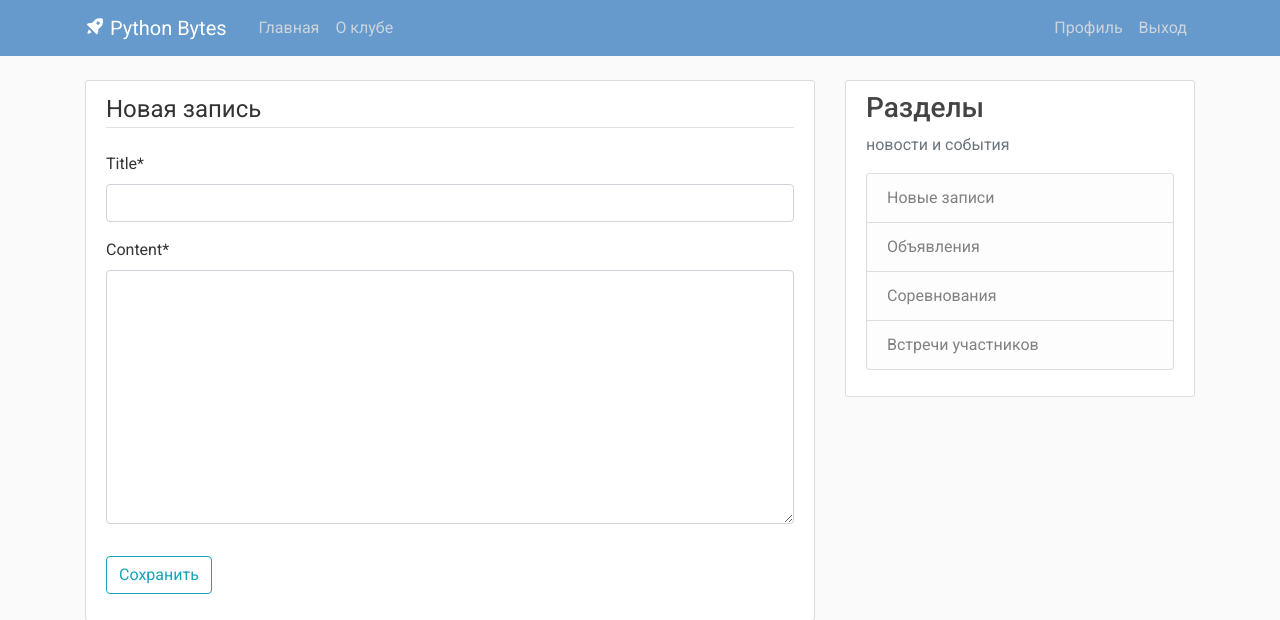
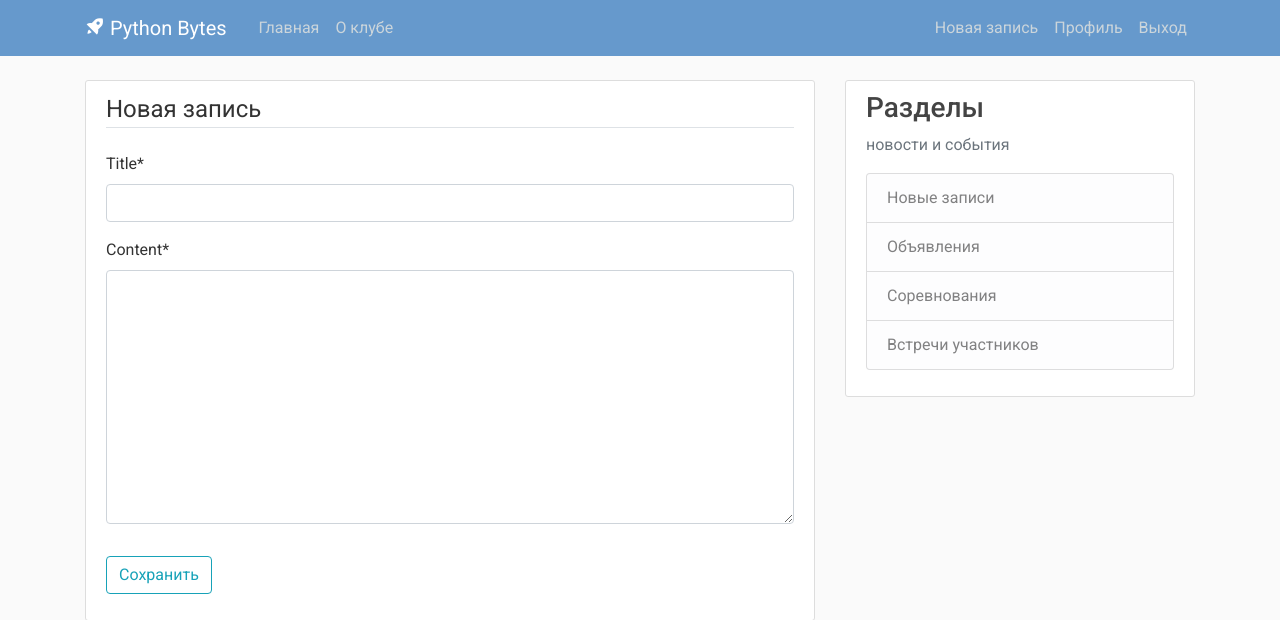
Before and after one commit to ReddNev/Django_Bytes, a Django app: page /post/new/ in a window 1280 px wide. Shown: the top 620 px of the page. Run offline with Django 4.2, Linux system fonts and the light colour scheme; a user stored in the database is signed in; some libraries are stand-ins or nearby versions.

Commit message:
[ADD] link to create a new post

```diff
--- a/my_site/blog/templates/blog/base.html
+++ b/my_site/blog/templates/blog/base.html
@@ -21,7 +21,7 @@
 </head>
 <body>
     <header class="site-header">
-       <nav class="navbar navbar-expand-md navbar-dark bg-blue fixed-top">
+      <nav class="navbar navbar-expand-md navbar-dark bg-blue fixed-top">
         <div class="container">
           <a class="navbar-brand mr-4" href="{% url 'blog-home' %}"><i class='bx bxs-rocket bx-tada-hover'></i> Python Bytes</a>
           <button class="navbar-toggler" type="button" data-toggle="collapse" data-target="#navbarToggle" aria-controls="navbarToggle" aria-expanded="false" aria-label="Toggle navigation">
@@ -35,6 +35,7 @@
             <!-- Правая часть навигационной панели -->
             <div class="navbar-nav">
               {% if user.is_authenticated %}
+                <a class="nav-item nav-link" href="{% url 'post-create' %}">Новая запись</a>
                 <a class="nav-item nav-link" href="{% url 'profile' %}">Профиль</a>
                 <a class="nav-item nav-link" href="{% url 'logout' %}">Выход</a>
               {% else %}
```
